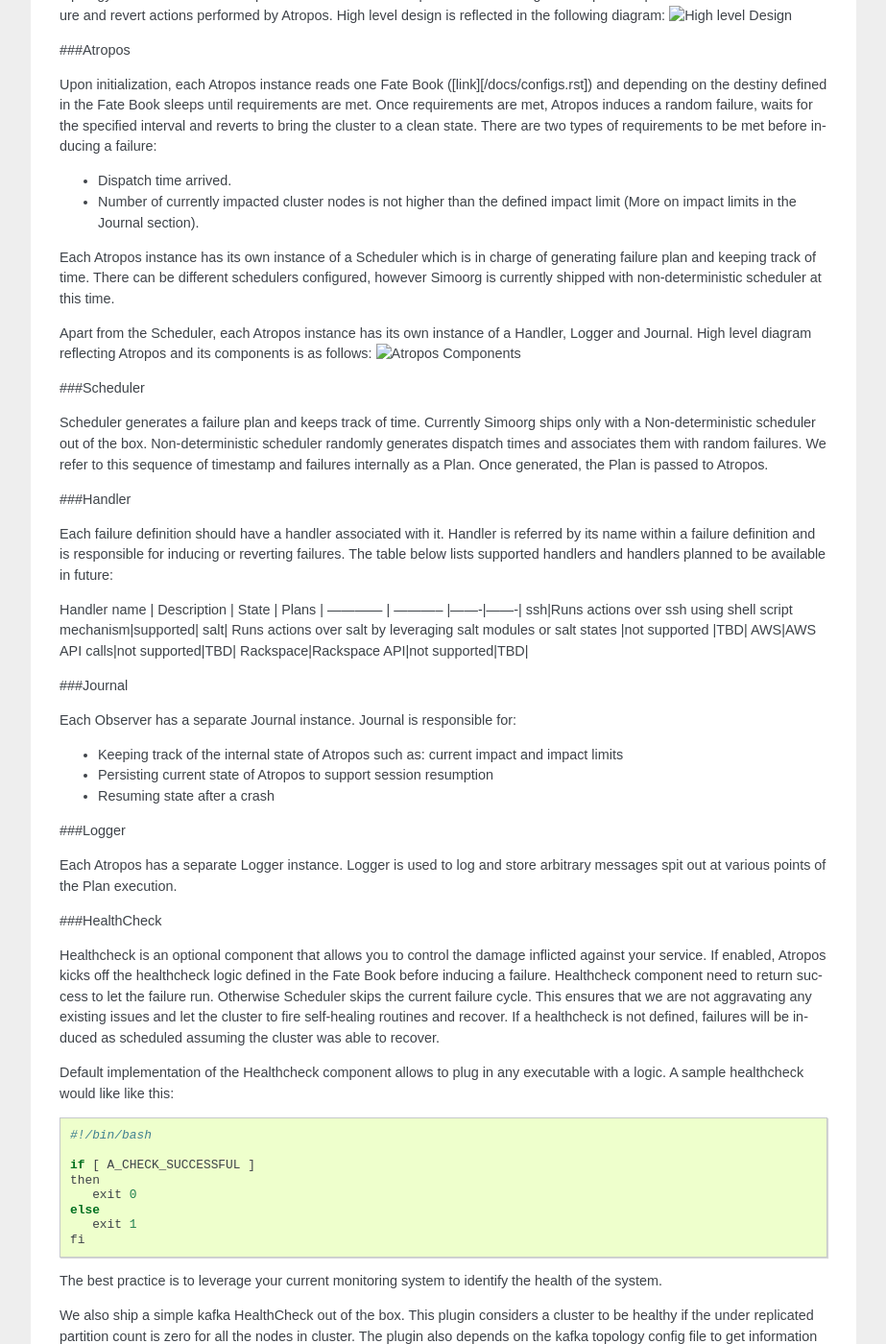
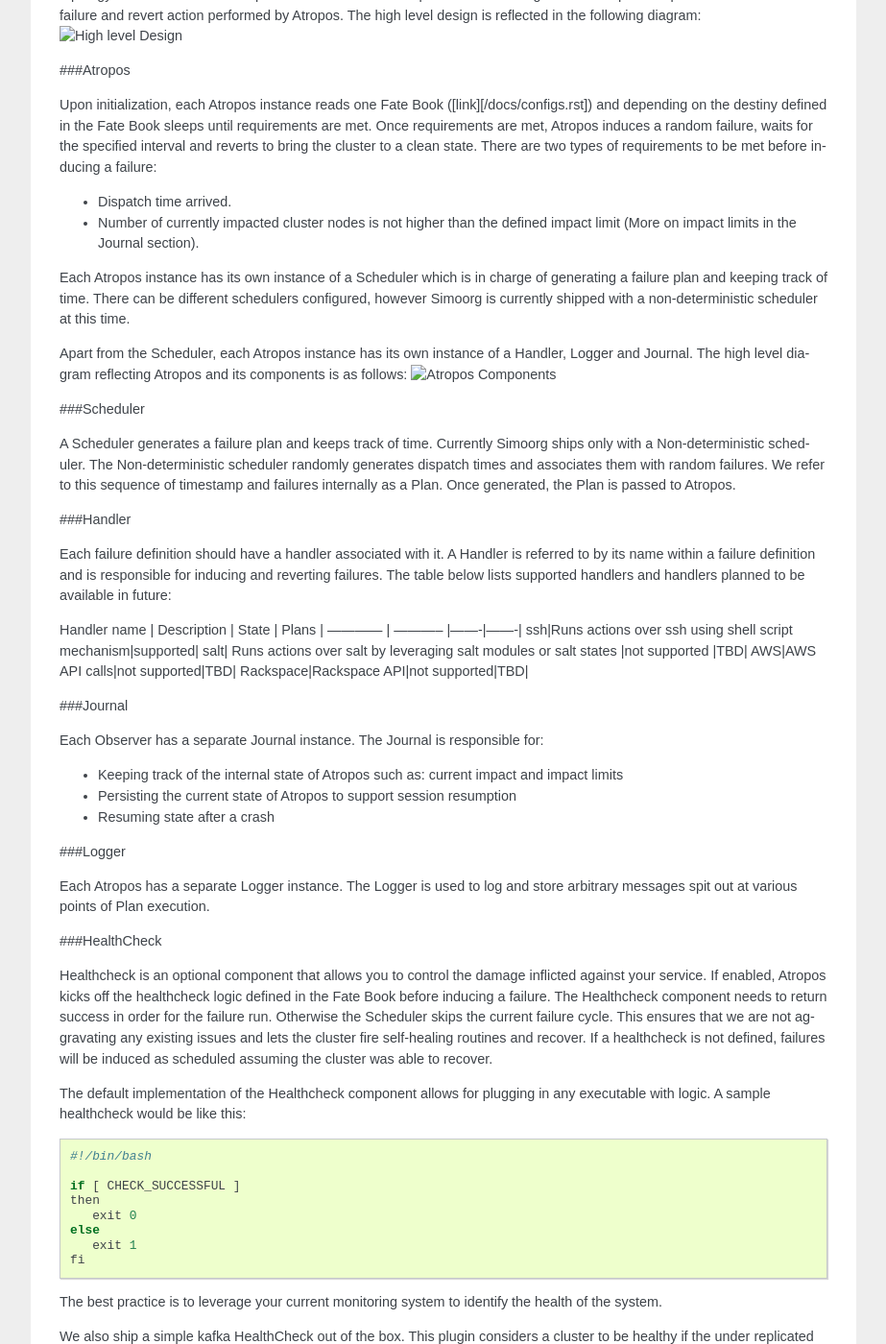
Before and after one commit to LinkedInAttic/simoorg, a Sphinx documentation site: the page built from docs/design.md, in a window 1280 px wide and 1400 px high, scrolled down 1527 px. Shown: the whole window at 96% size, without its empty margins (198-1121 px from the left). Built offline with Sphinx 7.4.7, drawn with Linux system fonts in a browser that asks for light colours; some of the changed text lies outside the part shown.

Commit message:
Fix grammar in design doc

````diff
--- a/docs/design.md
+++ b/docs/design.md
@@ -42,9 +42,9 @@ Moirai is a single threaded process that monitors and manages individual Atropos
 * Topology configuration
 * Handler Configuration
 
-Structure of the config directory is discussed details later on in this document. Once Moirai becomes aware of itself, it spawns individual observers called Atropos for each service defined in the configs. Each Atropos instance acts as an observer for the service it is responsible for and dispatches actions following a plan generated by Scheduler.
+The structure of the config directory is discussed later on in this document. Once Moirai becomes aware of itself, it spawns individual observers called Atropos for each service defined in the configs. Each Atropos instance acts as an observer for the service it is responsible for and dispatches actions following a plan generated by the Scheduler.
 
-Here each Atropos can communicate specific information to Moirai, with the help of two multiprocessing queues: a service information queue and an event queue. The service information queue captures information about Atropos like:  service name, topology of that service and the plan which the current Atropos will be following. Event queue captures the status of each failure and revert actions performed by Atropos. High level design is reflected in the following diagram:
+Here each Atropos can communicate specific information to Moirai, with the help of two multiprocessing queues: a service information queue and an event queue. The service information queue captures information about Atropos like:  service name, topology of that service and the plan which the current Atropos will be following. The event queue captures the status of each failure and revert action performed by Atropos. The high level design is reflected in the following diagram:
 ![High level Design](/docs/images/high_level.jpg)
 
 
@@ -55,19 +55,19 @@ Upon initialization, each Atropos instance reads one Fate Book ([link][/docs/con
 * Dispatch time arrived.
 * Number of currently impacted cluster nodes is not higher than the defined impact limit (More on impact limits in the Journal section).
 
-Each Atropos instance has its own instance of a Scheduler which is in charge of generating failure plan and keeping track of time. There can be different schedulers configured, however Simoorg is currently shipped with non-deterministic scheduler at this time.
+Each Atropos instance has its own instance of a Scheduler which is in charge of generating a failure plan and keeping track of time. There can be different schedulers configured, however Simoorg is currently shipped with a non-deterministic scheduler at this time.
 
-Apart from the Scheduler, each Atropos instance has its own instance of a Handler,  Logger and Journal. High level diagram reflecting Atropos and its components is as follows:
+Apart from the Scheduler, each Atropos instance has its own instance of a Handler,  Logger and Journal. The high level diagram reflecting Atropos and its components is as follows:
 ![Atropos Components](/docs/images/atr1.png)
 
 ###Scheduler
 
-Scheduler generates a failure plan and keeps track of time. Currently Simoorg ships only with a Non-deterministic scheduler out of the box. Non-deterministic scheduler randomly generates dispatch times and associates them with random failures. We refer to this sequence of timestamp and failures internally as a Plan. Once generated, the Plan is passed to Atropos.
+A Scheduler generates a failure plan and keeps track of time. Currently Simoorg ships only with a Non-deterministic scheduler. The Non-deterministic scheduler randomly generates dispatch times and associates them with random failures. We refer to this sequence of timestamp and failures internally as a Plan. Once generated, the Plan is passed to Atropos.
 
 
 ###Handler
 
-Each failure definition should have a handler associated with it. Handler is referred by its name within a failure definition and is responsible for inducing or reverting failures. The table below lists supported handlers and handlers planned to be available in future:
+Each failure definition should have a handler associated with it. A Handler is referred to by its name within a failure definition and is responsible for inducing and reverting failures. The table below lists supported handlers and handlers planned to be available in future:
 
 Handler name | Description | State | Plans |
 ------------ | ----------- |-------|-------|
@@ -79,25 +79,25 @@ Rackspace|Rackspace API|not supported|TBD|
 
 ###Journal
 
-Each Observer has a separate Journal instance. Journal is responsible for:
+Each Observer has a separate Journal instance. The Journal is responsible for:
 
 * Keeping track of the internal state of Atropos such as: current impact and impact limits
-* Persisting current state of Atropos to support session resumption
+* Persisting the current state of Atropos to support session resumption
 * Resuming state after a crash
 
 ###Logger
 
-Each Atropos has a separate Logger instance. Logger is used to log and store arbitrary messages spit out at various points of the Plan execution.
+Each Atropos has a separate Logger instance. The Logger is used to log and store arbitrary messages spit out at various points of Plan execution.
 
 ###HealthCheck
 
-Healthcheck is an optional component that allows you to control the damage inflicted against your service. If enabled, Atropos kicks off the healthcheck logic defined in the Fate Book before inducing a failure. Healthcheck component need to return success to let the failure run. Otherwise Scheduler skips the current failure cycle. This ensures that we are not aggravating any existing issues and let the cluster to fire self-healing routines and recover. If a healthcheck is not defined, failures will be induced as scheduled assuming the cluster was able to recover.
+Healthcheck is an optional component that allows you to control the damage inflicted against your service. If enabled, Atropos kicks off the healthcheck logic defined in the Fate Book before inducing a failure. The Healthcheck component needs to return success in order for the failure run. Otherwise the Scheduler skips the current failure cycle. This ensures that we are not aggravating any existing issues and lets the cluster fire self-healing routines and recover. If a healthcheck is not defined, failures will be induced as scheduled assuming the cluster was able to recover.
 
-Default implementation of the Healthcheck component allows to plug in any executable with a logic. A sample healthcheck would like like this:
+The default implementation of the Healthcheck component allows for plugging in any executable with logic. A sample healthcheck would be like this:
 ```
 #!/bin/bash
 
-if [ A_CHECK_SUCCESSFUL ]
+if [ CHECK_SUCCESSFUL ]
 then
    exit 0
 else
@@ -111,7 +111,7 @@ We also ship a simple kafka HealthCheck out of the box. This plugin considers a
 
 ###Topology
 
-Topology component is responsible for identifying and keeping the list of nodes that constitutes your service. In most cases this is just a list of servers present in your cluster. Topology component is also responsible for choosing a random node from the list and handing it over to Atropos. . We ship a static topology and Kafka topology plugins with our source code.
+The Topology component is responsible for identifying and keeping the list of nodes that constitute your service. In most cases this is just a list of servers present in your cluster. The Topology component is also responsible for choosing a random node from the list and handing it over to Atropos. We ship a static topology and Kafka topology plugins with our source code.
 
 Static topology is a list of nodes defined in a yaml format as follows:
 ```yaml
@@ -122,18 +122,18 @@ topology:
   nodes: [‘node1’,’node2’,’node3’,’node4’]
 ```
 
-Another example of topology is Kafka topology. It is a custom Topology component that was developed to support dynamic Kafka node elections. Topology plugin for kafka returns the list of different types of brokers on which failures can be induced. The plugin selects random brokers based on the kafka host resolution specification in the config file. Each host resolution specification should belong to one of the following types.
+Another example of topology is Kafka topology. It is a custom Topology component that was developed to support dynamic Kafka node elections. The Topology plugin for Kafka returns the list of different types of brokers on which failures can be induced. The plugin selects random brokers based on the kafka host resolution specification in the config file. Each host resolution specification should belong to one of the following types.
 * CONTROLLER - Where the node is the controller of the kafka cluster
-* RANDOM_BROKER - Where node is a broker for a specific topic and a specific partition (if you skip the topic or partition it randomly selects a topic or partition)
-* RANDOM_LEADER - Where node is a leader for a random topic and a random partition
-* LEADER - Where node is a leader for a specific topic and a specific partition (if you skip the partition it randomly selects a partition)
+* RANDOM_BROKER - Where the node is a broker for a specific topic and a specific partition (if you skip the topic or partition it randomly selects a topic or partition)
+* RANDOM_LEADER - Where the node is a leader for a random topic and a random partition
+* LEADER - Where the node is a leader for a specific topic and a specific partition (if you skip the partition it randomly selects a partition)
 
 ###Api Server
 
 Simoorg provides a simple API interface based on Flask. The API server communicates with Moirai process through linux FIFOs, so it is necessary that the Api Server is started on the same server as the Moirai process. The API endpoints currently supported by our systems are
 
-* GET /list - Gives the list of services against which simoorg is running (i.e list of service-name provided in the fate books)
-* GET <service-name>/servers - Gives the list of components (for example servers) that constitutes a service (Output of topology plugin for that service)
+* GET /list - Gives the list of services against which simoorg is running (i.e the list of service-name provided in the fate books)
+* GET <service-name>/servers - Gives the list of components (for example servers) that constitute a service (Output of topology plugin for that service)
 * GET <service-name>/plan - Gives the plan currently followed for a specific service (Output of scheduler plugin for that service)
 * GET <service-name>/events - Gives the status of each failure and revert event. Here each event constitutes of a list containing the following elements failure_name, trigger_time, node_name and trigger_status, where failure_name for failure events is same as the name of the failure listed in the fate book, while for revert events it is given as name of the failure + '-revert'. Also trigger_status is a boolean value representing whether the event was a success
 
````
